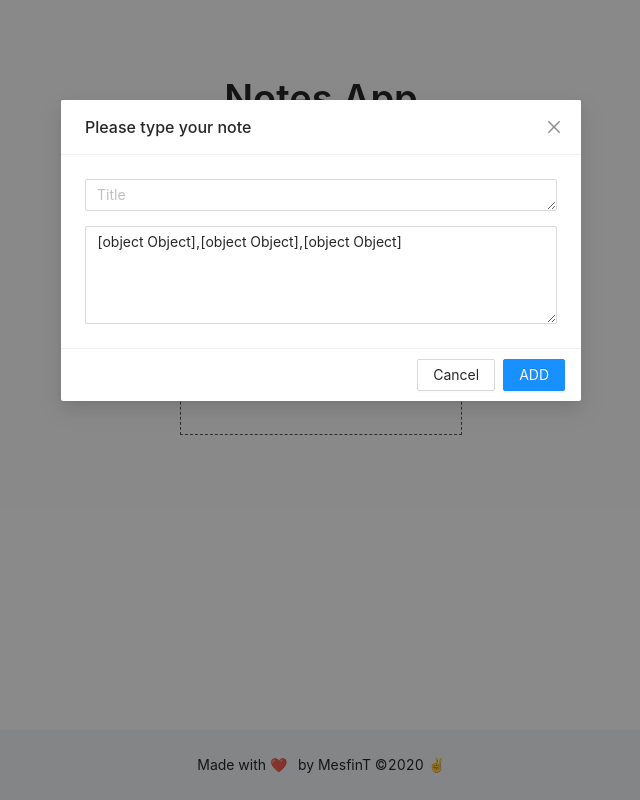
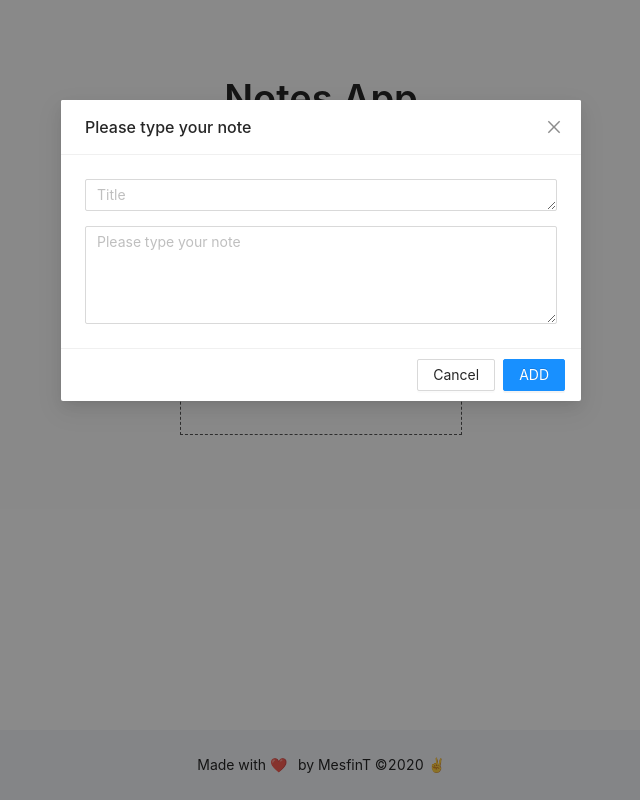
Before and after one commit to mesfint/note-app, a React (Create React App) app: page / in a window 1280 px wide. Both pictures are taken after a click on the element 640 px from the left and 335 px from the top of the page. Shown: the whole page, without its empty margins (319-959 px from the left). Built offline with nearby package versions, Linux system fonts and the light colour scheme.

Commit message:
addNotecard state update

```diff
--- a/src/components/AddNoteCard.js
+++ b/src/components/AddNoteCard.js
@@ -74,14 +74,17 @@ export const AddNoteCard = () => {
   };
 
   const handleNoteSubmit = () => {
-    setNotes((note) => note.concat({ title, notes }));
-
+    setNotes((notes) =>
+      notes.concat({ title, desc: input, id: notes.length + 1 })
+    );
     setVisible(false);
   };
+  console.log(notes);
 
   const handleCancel = (e) => {
     setVisible(false);
   };
+
   function genetrateId() {
     return '_' + Math.random().toString(36).substr(2, 9);
   }
@@ -107,8 +110,8 @@ export const AddNoteCard = () => {
           />
           <SpacingTop />
           <TextArea
-            value={notes}
-            onChange={(e) => setNotes(e.target.value)}
+            value={input}
+            onChange={(e) => setInput(e.target.value)}
             placeholder={'Please type your note'}
             rows={4}
           />
```
